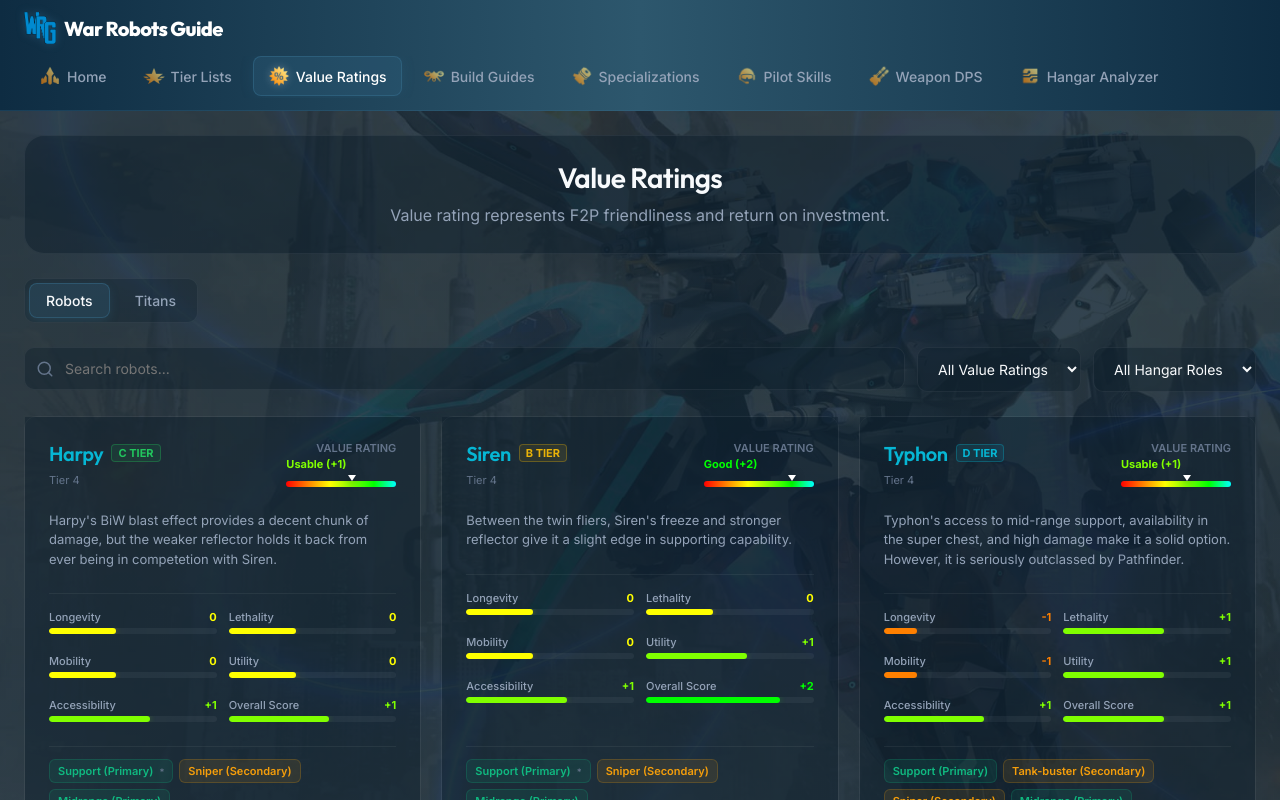
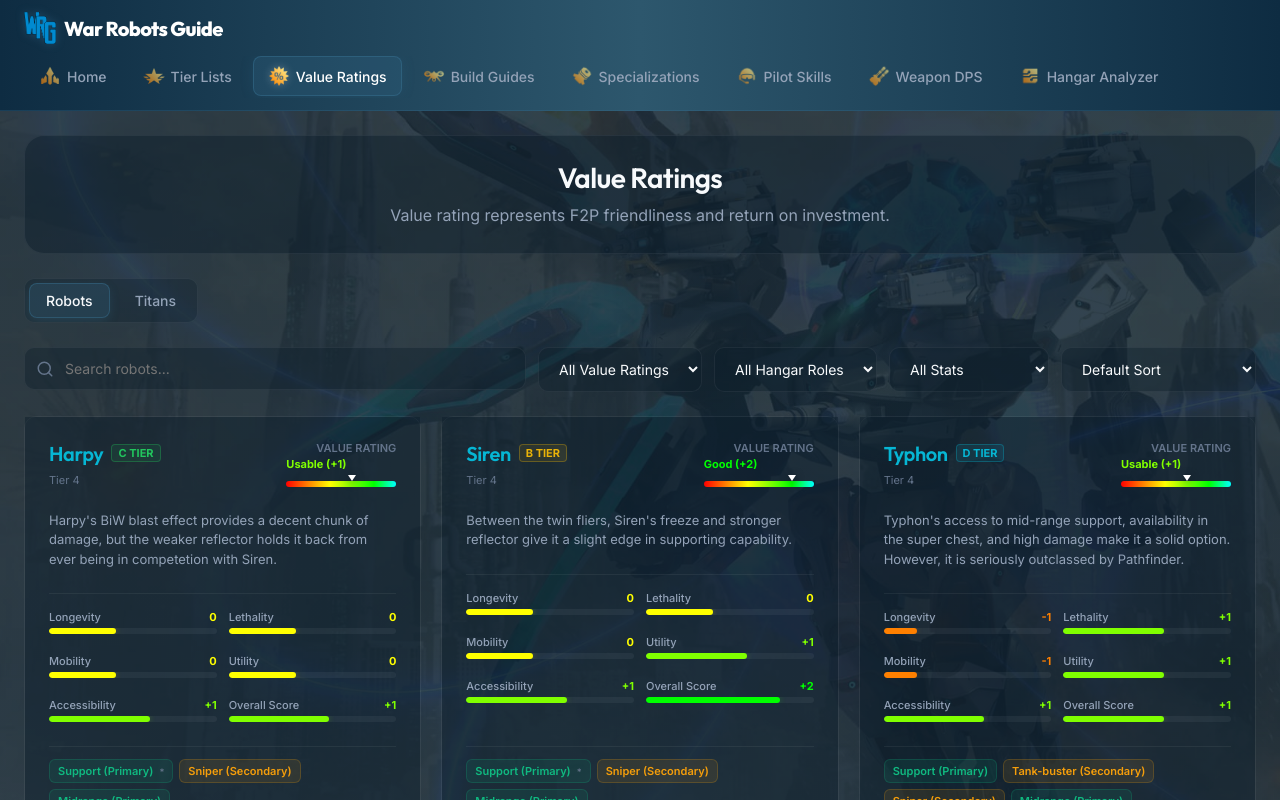
Before and after one commit to War-Robots-Guide/website, a React (Vite) app: page / in a window 1280 px wide. Both pictures are taken after a click on the button "Value Ratings". Shown: the top 800 px of the page. Built offline with nearby package versions, Linux system fonts and the light colour scheme.

Commit message:
feat(robots): add filtering by minimum stat scores and sorting by stats

```diff
--- a/src/components/robots/GuideFilters.jsx
+++ b/src/components/robots/GuideFilters.jsx
@@ -8,6 +8,12 @@ export function GuideFilters({
   setRobotValueFilter,
   robotRoleFilter,
   setRobotRoleFilter,
+  statFilter,
+  setStatFilter,
+  minScoreFilter,
+  setMinScoreFilter,
+  sortBy,
+  setSortBy,
   availableRatings = []
 }) {
   return (
@@ -49,6 +55,62 @@ export function GuideFilters({
           <option value="Assassin">Assassin</option>
         </select>
       )}
+
+      {/* Stat filter */}
+      <select
+        className="select-filter"
+        value={statFilter}
+        onChange={(e) => {
+          const val = e.target.value;
+          setStatFilter(val);
+          if (val === 'All') {
+            setMinScoreFilter('All');
+          } else if (minScoreFilter === 'All') {
+            setMinScoreFilter('1'); // Default to +1 minimum when selecting a stat
+          }
+        }}
+      >
+        <option value="All">All Stats</option>
+        <option value="longevity">Longevity</option>
+        <option value="lethality">Lethality</option>
+        <option value="mobility">Mobility</option>
+        <option value="utility">Utility</option>
+        <option value="accessibility">Accessibility</option>
+        <option value="overall">Overall Score</option>
+      </select>
+
+      {/* Minimum Score filter */}
+      {statFilter !== 'All' && (
+        <select
+          className="select-filter"
+          value={minScoreFilter}
+          onChange={(e) => setMinScoreFilter(e.target.value)}
+        >
+          <option value="All">Any Score</option>
+          <option value="-2">-2 or better</option>
+          <option value="-1">-1 or better</option>
+          <option value="0">0 or better</option>
+          <option value="1">+1 or better</option>
+          <option value="2">+2 or better</option>
+          <option value="3">+3 or better</option>
+        </select>
+      )}
+
+      {/* Sort By selector */}
+      <select
+        className="select-filter"
+        value={sortBy}
+        onChange={(e) => setSortBy(e.target.value)}
+      >
+        <option value="Default">Default Sort</option>
+        <option value="value_rating">Sort by Value Rating</option>
+        <option value="longevity">Sort by Longevity</option>
+        <option value="lethality">Sort by Lethality</option>
+        <option value="mobility">Sort by Mobility</option>
+        <option value="utility">Sort by Utility</option>
+        <option value="accessibility">Sort by Accessibility</option>
+        <option value="overall">Sort by Overall Score</option>
+      </select>
     </div>
   );
 }
--- a/src/components/robots/RobotsGuideTab.jsx
+++ b/src/components/robots/RobotsGuideTab.jsx
@@ -12,6 +12,9 @@ export function RobotsGuideTab({ onItemClick }) {
   const [searchQuery, setSearchQuery] = useState('');
   const [robotValueFilter, setRobotValueFilter] = useState('All');
   const [robotRoleFilter, setRobotRoleFilter] = useState('All');
+  const [statFilter, setStatFilter] = useState('All');
+  const [minScoreFilter, setMinScoreFilter] = useState('All');
+  const [sortBy, setSortBy] = useState('Default');
 
   const handleCardClick = (item, category) => {
     if (!onItemClick) return;
@@ -47,15 +50,27 @@ export function RobotsGuideTab({ onItemClick }) {
       const matchRole = robotRoleFilter === 'All' ||
                         robot.roles.some(r => r.role === robotRoleFilter && r.type !== 'none');
 
-      return matchSearch && matchValue && matchRole;
+      let matchStat = true;
+      if (statFilter !== 'All' && minScoreFilter !== 'All') {
+        const score = robot.scores?.[statFilter];
+        matchStat = score !== undefined && score >= parseInt(minScoreFilter);
+      }
+
+      return matchSearch && matchValue && matchRole && matchStat;
     });
 
-    if (query) {
+    if (sortBy !== 'Default') {
+      filtered = [...filtered].sort((a, b) => {
+        const valA = sortBy === 'value_rating' ? a.value_rating : (a.scores?.[sortBy] ?? -999);
+        const valB = sortBy === 'value_rating' ? b.value_rating : (b.scores?.[sortBy] ?? -999);
+        return valB - valA;
+      });
+    } else if (query) {
       filtered = sortBySearchQuery(filtered, query, (robot) => robot.name);
     }
 
     return filtered;
-  }, [searchQuery, robotValueFilter, robotRoleFilter]);
+  }, [searchQuery, robotValueFilter, robotRoleFilter, statFilter, minScoreFilter, sortBy]);
 
   const filteredTitans = useMemo(() => {
     if (!robotGuideData?.titans) return [];
@@ -67,15 +82,27 @@ export function RobotsGuideTab({ onItemClick }) {
 
       const matchValue = robotValueFilter === 'All' || titan.value_rating === parseInt(robotValueFilter);
 
-      return matchSearch && matchValue;
+      let matchStat = true;
+      if (statFilter !== 'All' && minScoreFilter !== 'All') {
+        const score = titan.scores?.[statFilter];
+        matchStat = score !== undefined && score >= parseInt(minScoreFilter);
+      }
+
+      return matchSearch && matchValue && matchStat;
     });
 
-    if (query) {
+    if (sortBy !== 'Default') {
+      filtered = [...filtered].sort((a, b) => {
+        const valA = sortBy === 'value_rating' ? a.value_rating : (a.scores?.[sortBy] ?? -999);
+        const valB = sortBy === 'value_rating' ? b.value_rating : (b.scores?.[sortBy] ?? -999);
+        return valB - valA;
+      });
+    } else if (query) {
       filtered = sortBySearchQuery(filtered, query, (titan) => titan.name);
     }
 
     return filtered;
-  }, [searchQuery, robotValueFilter]);
+  }, [searchQuery, robotValueFilter, statFilter, minScoreFilter, sortBy]);
 
   const availableRatings = useMemo(() => {
     const items = guideSubTab === 'robots' ? robotGuideData?.robots : robotGuideData?.titans;
@@ -97,13 +124,31 @@ export function RobotsGuideTab({ onItemClick }) {
       <div className="tab-pills">
         <button
           className={`tab-pill ${guideSubTab === 'robots' ? 'active' : ''}`}
-          onClick={() => { setGuideSubTab('robots'); setRobotRoleFilter('All'); setRobotValueFilter('All'); setSearchInput(''); setSearchQuery(''); }}
+          onClick={() => {
+            setGuideSubTab('robots');
+            setRobotRoleFilter('All');
+            setRobotValueFilter('All');
+            setStatFilter('All');
+            setMinScoreFilter('All');
+            setSortBy('Default');
+            setSearchInput('');
+            setSearchQuery('');
+          }}
         >
           Robots
         </button>
         <button
           className={`tab-pill ${guideSubTab === 'titans' ? 'active' : ''}`}
-          onClick={() => { setGuideSubTab('titans'); setRobotRoleFilter('All'); setRobotValueFilter('All'); setSearchInput(''); setSearchQuery(''); }}
+          onClick={() => {
+            setGuideSubTab('titans');
+            setRobotRoleFilter('All');
+            setRobotValueFilter('All');
+            setStatFilter('All');
+            setMinScoreFilter('All');
+            setSortBy('Default');
+            setSearchInput('');
+            setSearchQuery('');
+          }}
         >
           Titans
         </button>
@@ -118,6 +163,12 @@ export function RobotsGuideTab({ onItemClick }) {
         setRobotValueFilter={setRobotValueFilter}
         robotRoleFilter={robotRoleFilter}
         setRobotRoleFilter={setRobotRoleFilter}
+        statFilter={statFilter}
+        setStatFilter={setStatFilter}
+        minScoreFilter={minScoreFilter}
+        setMinScoreFilter={setMinScoreFilter}
+        sortBy={sortBy}
+        setSortBy={setSortBy}
         availableRatings={availableRatings}
       />
 
```
Also changed, not shown: 1 other file (tests, documents, lock files or other folders).
